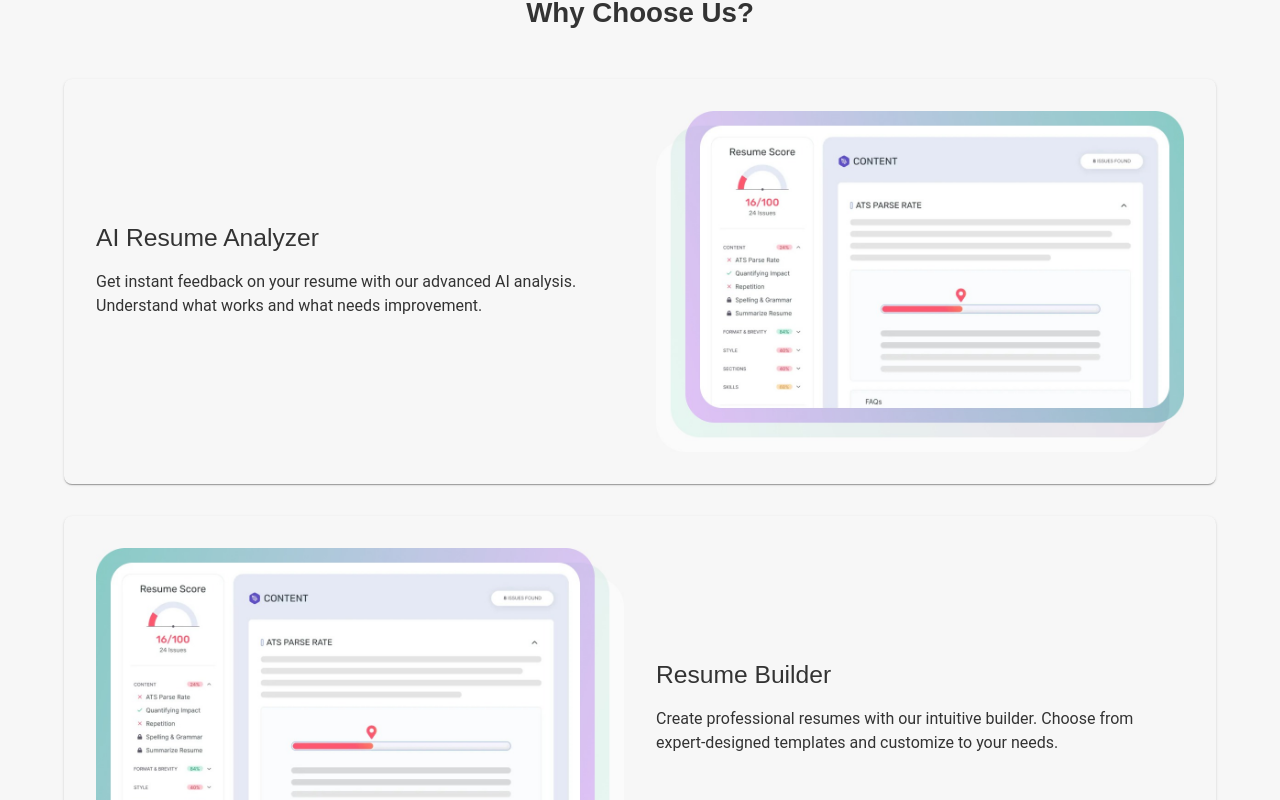
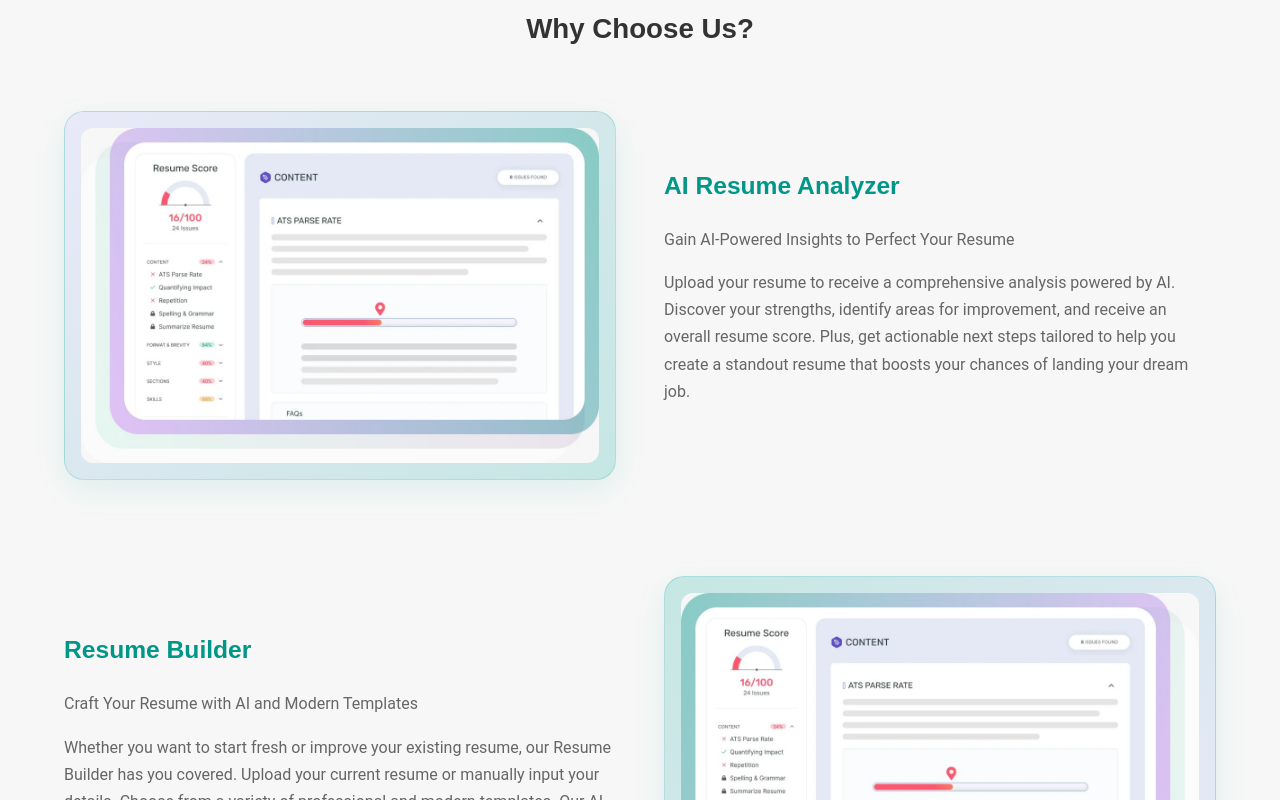
Before and after one commit to djubx/resume-analyzer, a Next.js app: page / in a window 1280 px wide. Shown: the part 1380-2180 px from the top of the page. Built offline with nearby package versions, Linux system fonts and the light colour scheme.

Commit message:
Fix chooseus

```diff
--- a/src/app/page.tsx
+++ b/src/app/page.tsx
@@ -6,6 +6,7 @@ import Image from "next/image";
 import Navbar from "@/components/Navbar";
 import FAQ from "@/components/FAQ";
 import Services from "@/components/Services";
+import WhyChooseUs from "@/components/WhyChooseUs";
 import { SpeedInsights } from "@vercel/speed-insights/next";
 import { Analytics } from "@vercel/analytics/react";
 import {
@@ -102,69 +103,8 @@ export default function Home() {
       {/* Services Section */}
       <Services />
 
-      {/* Features Section */}
-      <Box sx={{ bgcolor: 'background.paper', py: 8 }}>
-        <Container maxWidth="lg">
-          <Typography variant="h2" align="center" sx={{ mb: 6 }}>
-            Why Choose Us?
-          </Typography>
-          <Box sx={{ display: 'flex', flexDirection: 'column', gap: 4 }}>
-            {/* AI Resume Analyzer */}
-            <Paper sx={{ p: 4, borderRadius: 2 }}>
-              <Grid container spacing={4} alignItems="center">
-                <Grid item xs={12} md={6}>
-                  <Typography variant="h3" sx={{ mb: 2 }}>
-                    AI Resume Analyzer
-                  </Typography>
-                  <Typography variant="body1" sx={{ mb: 3 }}>
-                    Get instant feedback on your resume with our advanced AI analysis. Understand what works and what needs improvement.
-                  </Typography>
-                </Grid>
-                <Grid item xs={12} md={6}>
-                  <Image
-                    src="/analyzer-preview.png"
-                    alt="AI Resume Analyzer"
-                    width={500}
-                    height={300}
-                    style={{
-                      width: '100%',
-                      height: 'auto',
-                      borderRadius: '8px',
-                    }}
-                  />
-                </Grid>
-              </Grid>
-            </Paper>
-
-            {/* Resume Builder */}
-            <Paper sx={{ p: 4, borderRadius: 2 }}>
-              <Grid container spacing={4} alignItems="center" direction="row-reverse">
-                <Grid item xs={12} md={6}>
-                  <Typography variant="h3" sx={{ mb: 2 }}>
-                    Resume Builder
-                  </Typography>
-                  <Typography variant="body1" sx={{ mb: 3 }}>
-                    Create professional resumes with our intuitive builder. Choose from expert-designed templates and customize to your needs.
-                  </Typography>
-                </Grid>
-                <Grid item xs={12} md={6}>
-                  <Image
-                    src="/builder-preview.png"
-                    alt="Resume Builder"
-                    width={500}
-                    height={300}
-                    style={{
-                      width: '100%',
-                      height: 'auto',
-                      borderRadius: '8px',
-                    }}
-                  />
-                </Grid>
-              </Grid>
-            </Paper>
-          </Box>
-        </Container>
-      </Box>
+      {/* Why Choose Us Section */}
+      <WhyChooseUs />
 
       {/* FAQ Section */}
       <FAQ />
--- /dev/null
+++ b/src/components/WhyChooseUs.tsx
@@ -0,0 +1,160 @@
+'use client';
+
+import React from 'react';
+import Image from 'next/image';
+import { motion } from "framer-motion";
+import {
+  Box,
+  Container,
+  Typography,
+  Grid,
+  Paper,
+  useTheme,
+} from '@mui/material';
+
+interface FeatureItem {
+  title: string;
+  description: string;
+  image: string;
+  alt: string;
+}
+
+interface WhyChooseUsProps {
+  title?: string;
+  features?: FeatureItem[];
+}
+
+// Default features data
+const defaultFeatures = [
+  {
+    title: "AI Resume Analyzer",
+    description: "Gain AI-Powered Insights to Perfect Your Resume\n\nUpload your resume to receive a comprehensive analysis powered by AI. Discover your strengths, identify areas for improvement, and receive an overall resume score. Plus, get actionable next steps tailored to help you create a standout resume that boosts your chances of landing your dream job.",
+    image: "/analyzer-preview.png",
+    alt: "AI Resume Analyzer Preview"
+  },
+  {
+    title: "Resume Builder",
+    description: "Craft Your Resume with AI and Modern Templates\n\nWhether you want to start fresh or improve your existing resume, our Resume Builder has you covered. Upload your current resume or manually input your details. Choose from a variety of professional and modern templates. Our AI assistant also helps rewrite or re-frame content based on insights from your resume analysis, ensuring your resume is polished and impactful.",
+    image: "/builder-preview.png",
+    alt: "Resume Builder Preview"
+  },
+  {
+    title: "Resume Checklist",
+    description: "Your Guide to a Complete and Refined Resume\n\nStay organized and ensure nothing is missed with our two types of checklists. First, track changes based on recommendations from your analysis report. Second, use our general checklist to include essentials like contact information, a compelling summary, relevant work experience and many more. Simplify the process of refining your resume with our user-friendly checklist tools.",
+    image: "/analyzer-preview.png",
+    alt: "Resume Checklist Preview"
+  },
+  {
+    title: "ATS Score",
+    description: "Optimize Your Resume for Applicant Tracking Systems\n\nUpload your resume and get an instant ATS compatibility score. See how well your resume aligns with ATS requirements used by recruiters. Use our insights to optimize your resume and increase its chances of getting noticed in automated screenings.",
+    image: "/builder-preview.png",
+    alt: "ATS Score Preview"
+  }
+];
+
+export default function WhyChooseUs({ title = "Why Choose Us?", features = defaultFeatures }: WhyChooseUsProps) {
+  const theme = useTheme();
+
+  return (
+    <Box sx={{ py: 10, bgcolor: 'background.paper' }}>
+      <Container maxWidth="lg">
+        <motion.div
+          initial={{ opacity: 0, y: 20 }}
+          whileInView={{ opacity: 1, y: 0 }}
+          viewport={{ once: true }}
+          transition={{ duration: 0.6 }}
+        >
+          <Typography variant="h2" align="center" sx={{ mb: 8, color: 'text.primary', fontWeight: 600 }}>
+            {title}
+          </Typography>
+        </motion.div>
+
+        <Box sx={{ display: 'flex', flexDirection: 'column', gap: 12 }}>
+          {features.map((feature, index) => (
+            <Grid
+              container
+              key={index}
+              spacing={6}
+              alignItems="center"
+              direction={index % 2 === 0 ? 'row' : 'row-reverse'}
+            >
+              {/* Image */}
+              <Grid item xs={12} md={6}>
+                <motion.div
+                  initial={{ opacity: 0, x: index % 2 === 0 ? -30 : 30 }}
+                  whileInView={{ opacity: 1, x: 0 }}
+                  viewport={{ once: true }}
+                  transition={{ duration: 0.8, delay: 0.2 }}
+                >
+                  <Box
+                    sx={{
+                      position: 'relative',
+                      borderRadius: '20px',
+                      overflow: 'hidden',
+                      boxShadow: '0 10px 30px rgba(0, 168, 150, 0.1)',
+                      border: '1px solid rgba(0, 168, 150, 0.2)',
+                      background: index % 2 === 0
+                        ? 'linear-gradient(135deg, rgba(180, 180, 255, 0.2) 0%, rgba(0, 168, 150, 0.2) 100%)'
+                        : 'linear-gradient(135deg, rgba(0, 168, 150, 0.2) 0%, rgba(180, 180, 255, 0.2) 100%)',
+                      p: 2,
+                    }}
+                  >
+                    <Image
+                      src={feature.image}
+                      alt={feature.alt}
+                      width={600}
+                      height={400}
+                      style={{
+                        width: '100%',
+                        height: 'auto',
+                        borderRadius: '12px',
+                      }}
+                      priority
+                    />
+                  </Box>
+                </motion.div>
+              </Grid>
+
+              {/* Content */}
+              <Grid item xs={12} md={6}>
+                <motion.div
+                  initial={{ opacity: 0, x: index % 2 === 0 ? 30 : -30 }}
+                  whileInView={{ opacity: 1, x: 0 }}
+                  viewport={{ once: true }}
+                  transition={{ duration: 0.8, delay: 0.4 }}
+                >
+                  <Typography
+                    variant="h3"
+                    sx={{
+                      mb: 3,
+                      color: 'primary.main',
+                      fontSize: '2rem',
+                      fontWeight: 600,
+                    }}
+                  >
+                    {feature.title}
+                  </Typography>
+
+                  {feature.description.split('\n\n').map((paragraph, i) => (
+                    <Typography
+                      key={i}
+                      variant="body1"
+                      sx={{
+                        mb: 2,
+                        color: 'text.secondary',
+                        fontSize: '1rem',
+                        lineHeight: 1.7,
+                      }}
+                    >
+                      {paragraph}
+                    </Typography>
+                  ))}
+                </motion.div>
+              </Grid>
+            </Grid>
+          ))}
+        </Box>
+      </Container>
+    </Box>
+  );
+}
```
